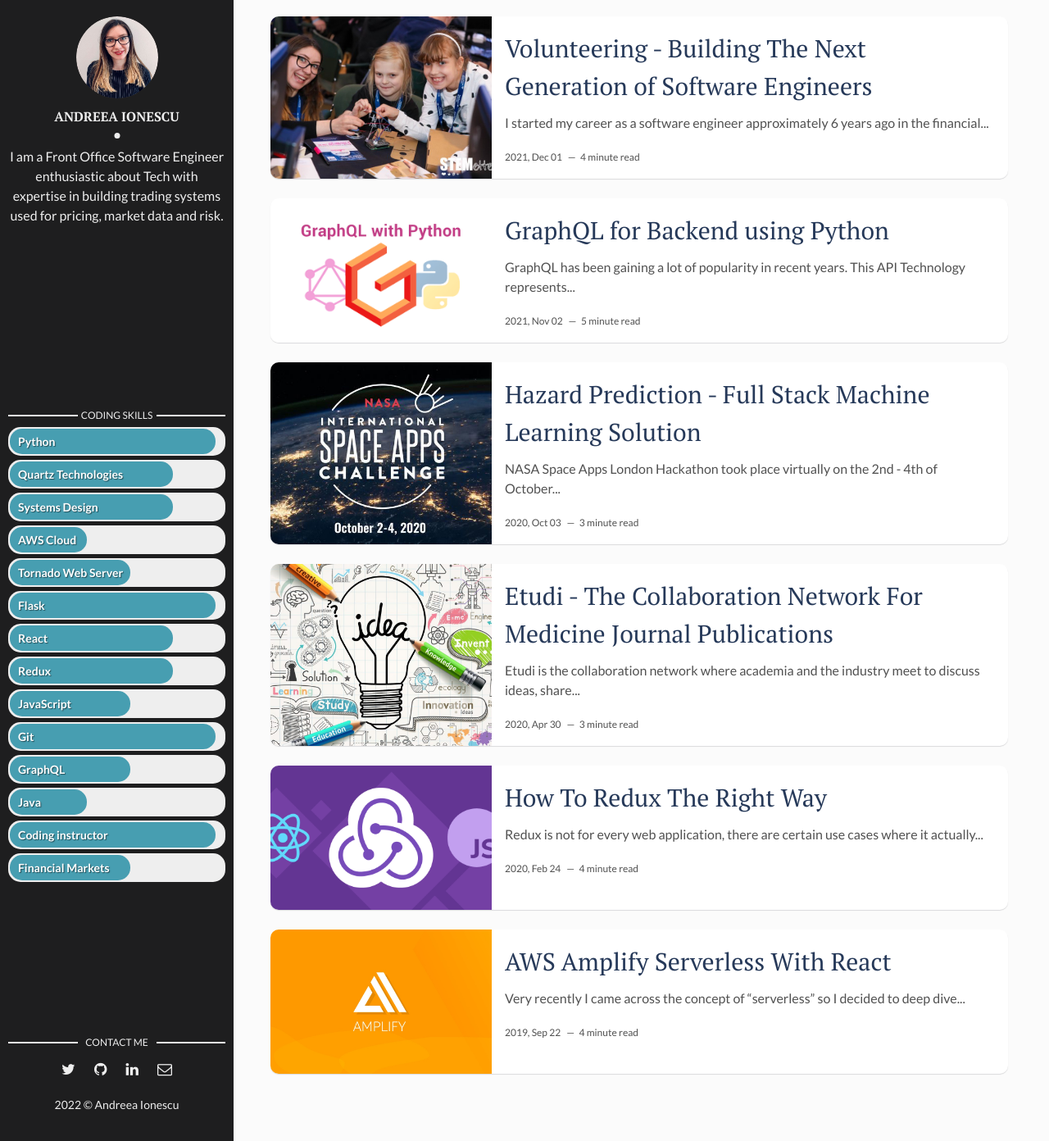
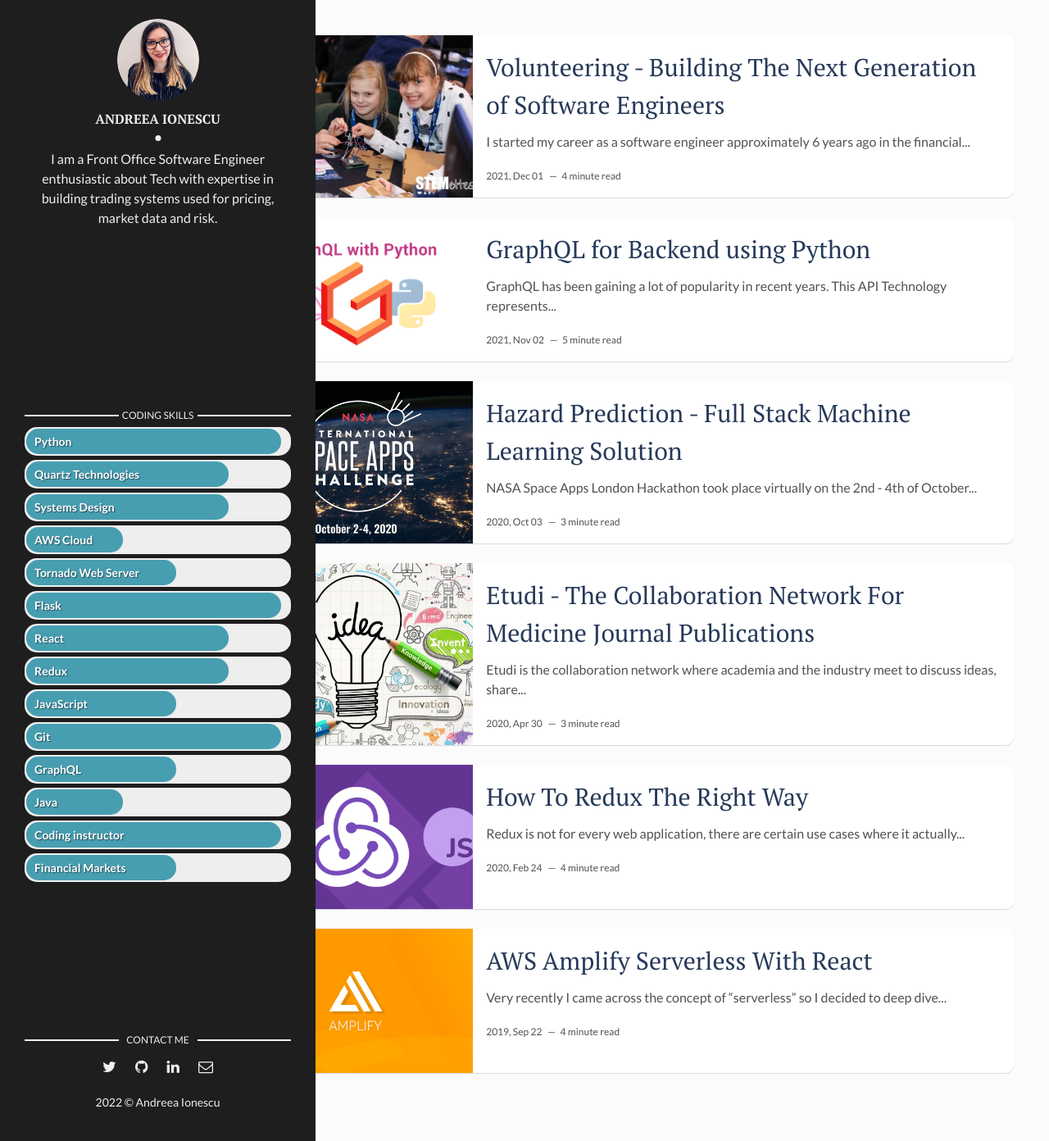
Before and after one commit to andreeaionescu/andreeaionescu.github.io, a Jekyll site: the page built from index.html, in a window 1280 px wide and 1392 px high. Shown: the whole window at 82% size. Built offline with Jekyll 4.4.1, drawn with Linux system fonts in a browser that asks for light colours; the list of posts is cut into pages by our own code.

Commit message:
css bug fixes

```diff
--- a/assets/css/main.css
+++ b/assets/css/main.css
@@ -884,7 +884,7 @@ table tfoot td {
 }
 
 .wrapper {
-  max-width: 1250px;
+  max-width: 100%;
   position: relative;
 }
 
@@ -930,9 +930,9 @@ table tfoot td {
   top: 0;
   left: 0;
   bottom: 0;
-  width: 285px;
+  width: 385px;
   height: 100%;
-  padding: 20px 10px;
+  padding: 23px 30px;
   background-color: #1e1e1f;
 }
 
@@ -1002,8 +1002,8 @@ table tfoot td {
 }
 
 .content-box {
-  padding: 20px;
-  padding-left: 330px;
+  padding: 43px;
+  padding-left: 23%;
   display: -webkit-box;
   display: -webkit-flex;
   display: -ms-flexbox;
@@ -1020,6 +1020,10 @@ table tfoot td {
   -webkit-align-items: stretch;
       -ms-flex-align: stretch;
           align-items: stretch;
+}
+
+.contact{
+  margin-top: 15px;
 }
 
 .contact .contact-title {
@@ -1485,22 +1489,43 @@ a.newer-posts:hover {
 /* Skills */
 @keyframes load{
   from {
-      width: 0%
+      width: 0%;
+      content: ".";
+  }
+
+  to {
+
+      content:  attr(data-skill);
   }
 }
 @-webkit-keyframes load{
   from {
-      width: 0%
+    width: 0%;
+    content: ".";
+  }
+  to {
+
+    content:  attr(data-skill);
 }
 }
 @-moz-keyframes load{
   from {
-      width: 0%
+    width: 0%;
+    content: ".";
+  }
+  to {
+
+    content:  attr(data-skill);
 }
 }
 @-o-keyframes load{
   from {
-      width: 0%
+    width: 0%;
+    content: ".";
+  }
+  to {
+
+    content:  attr(data-skill);
 }
 }
 
@@ -1520,10 +1545,10 @@ a.newer-posts:hover {
   display: inline-block;
   padding: 5px 0 5px 10px;
   border-radius: inherit;
-  animation: load 2s 0s;
-  -webkit-animation: load 2s 0s;
-  -moz-animation: load 2s 0s;
-  -o-animation: load 2s 0s;
+  /* animation: load 4s 0s;
+  -webkit-animation: load 4s 0s;
+  -moz-animation: load 4s 0s;
+  -o-animation: load 4s 0s; */
 }
 
 .bar.front::before{
@@ -1548,3 +1573,10 @@ a.newer-posts:hover {
 .bar.expert::before{
   width: calc(100% - 10px);
 }
+
+
+@media screen and (max-width: 770px) {
+  #skills {
+    display: none;
+  }
+}
```
Lines whose indentation alone changed are shown as unchanged.
